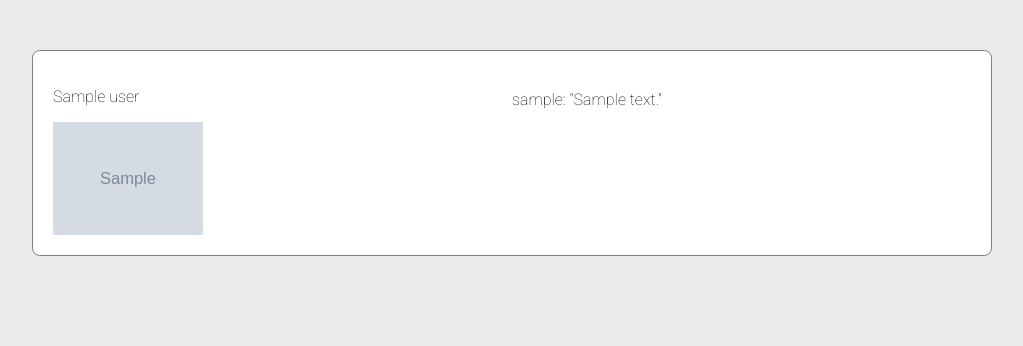
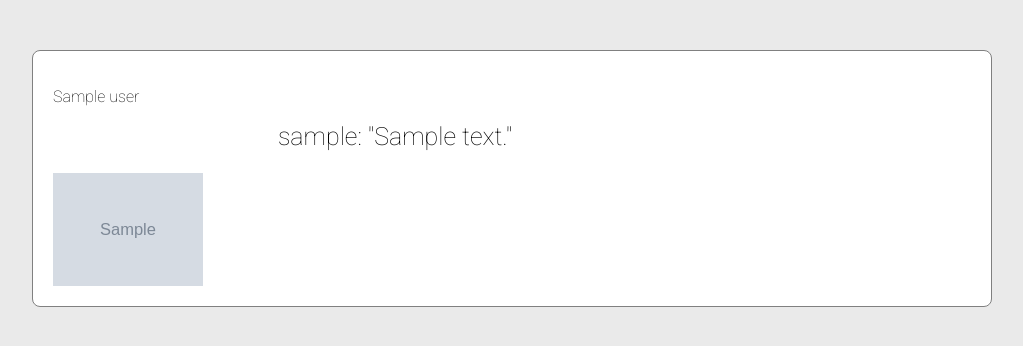
Before and after one commit to ultimatebbqribs/snack_snap, a Flask app: page /feed in a window 1280 px wide. Shown: the part 73-419 px from the top of the page, without its empty margins (128-1151 px from the left). Run offline with Flask 2, Linux system fonts and the light colour scheme; grey boxes marked "Sample" are stand-in pictures; a database or web service that is not in the repository returns one stand-in record (values such as "Sample title"); some libraries are stand-ins or nearby versions.

Commit message:
updated feed content tile css

```diff
--- a/static/style.css
+++ b/static/style.css
@@ -127,6 +127,7 @@ label{
 .feed_content{
     display: grid;
     grid-template-columns: 1fr 1fr;
+    grid-template-rows: 1fr 1fr;
     padding: 20px;
     margin-top: 50px;
     border: solid rgb(128, 128, 128) 1px;
@@ -135,7 +136,14 @@ label{
     font-family: 'Roboto', sans-serif;
     font-weight: 100;
     background-color: white;
+    /* border: solid black; */
 }
 .feed_img{
     width: 150px;
 }
+
+.feed_comment_text{
+    font-size: 25px;
+    justify-self: end;
+    /* border: solid black; */
+}
--- a/templates/feed.html
+++ b/templates/feed.html
@@ -7,7 +7,7 @@
     <div class="feed_content">
         <p>{{item[2]}}</p>
         <br>
-        {{item[1]}}: "{{item[3]}}"
+        <div class="feed_comment_text">{{item[1]}}: "{{item[3]}}"</div>
         <br>
         <img class='feed_img' src={{item[4]}} alt="">
     </div>
```
